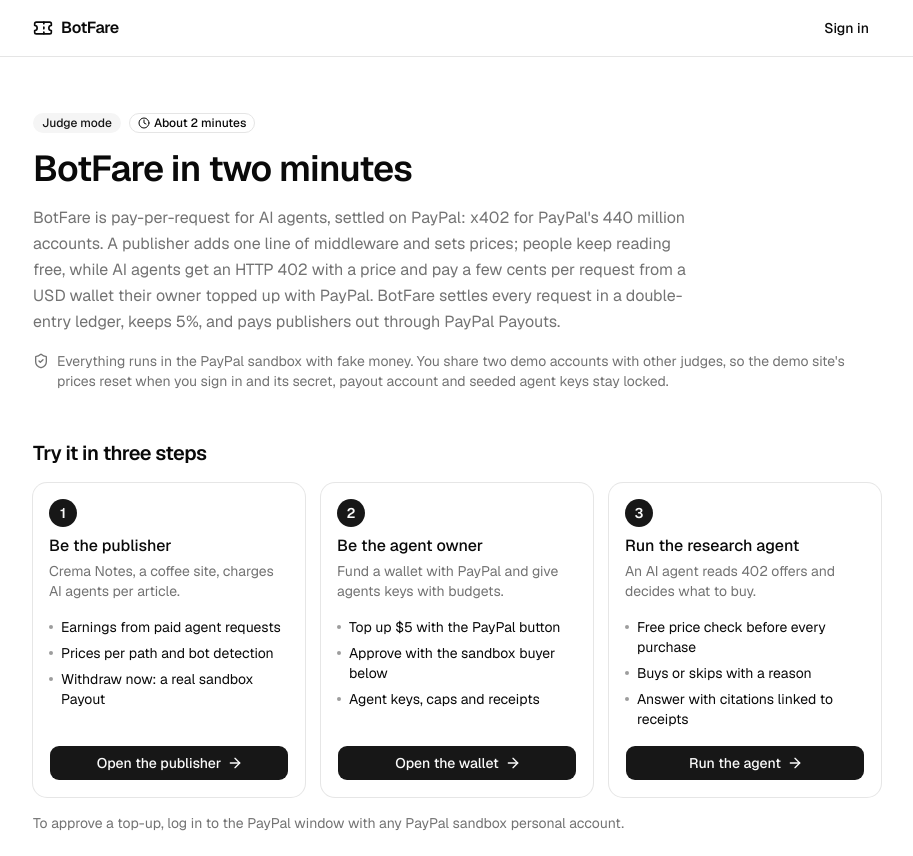
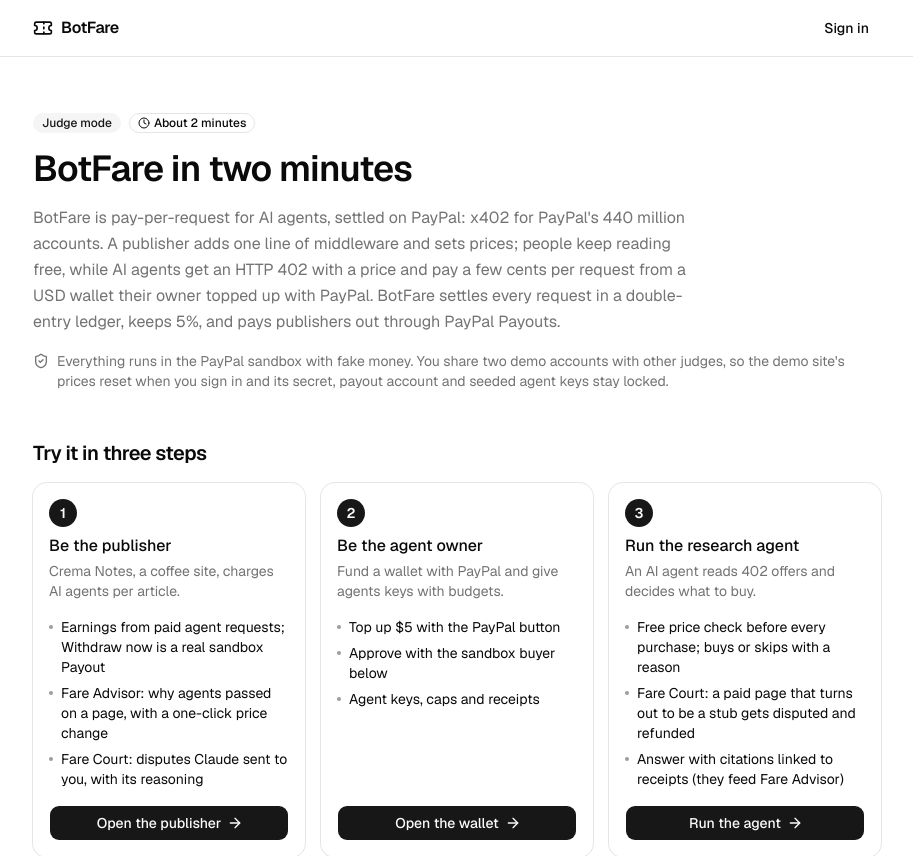
Before and after one commit to Sajjad21990/botfare, a Next.js app in the folder apps/web/: page /judge in a window 1280 px wide. Shown: the top 856 px of the page, without its empty margins (183-1096 px from the left). Built offline with nearby package versions, Linux system fonts and the light colour scheme.

Commit message:
Judge tour names Fare Court and Fare Advisor; stop preloading unused Geist fonts; README wording

```diff
--- a/apps/web/src/app/judge/page.tsx
+++ b/apps/web/src/app/judge/page.tsx
@@ -79,9 +79,9 @@ export default function JudgePage() {
               title="Be the publisher"
               description="Crema Notes, a coffee site, charges AI agents per article."
               points={[
-                "Earnings from paid agent requests",
-                "Prices per path and bot detection",
-                "Withdraw now: a real sandbox Payout",
+                "Earnings from paid agent requests; Withdraw now is a real sandbox Payout",
+                "Fare Advisor: why agents passed on a page, with a one-click price change",
+                "Fare Court: disputes Claude sent to you, with its reasoning",
               ]}
             >
               <PersonaStepButton persona="publisher" href="/publisher" label="Open the publisher" />
@@ -103,9 +103,9 @@ export default function JudgePage() {
               title="Run the research agent"
               description="An AI agent reads 402 offers and decides what to buy."
               points={[
-                "Free price check before every purchase",
-                "Buys or skips with a reason",
-                "Answer with citations linked to receipts",
+                "Free price check before every purchase; buys or skips with a reason",
+                "Fare Court: a paid page that turns out to be a stub gets disputed and refunded",
+                "Answer with citations linked to receipts (they feed Fare Advisor)",
               ]}
             >
               <PersonaStepButton persona="agentOwner" href="/agent" label="Run the agent" />
--- a/apps/web/src/app/layout.tsx
+++ b/apps/web/src/app/layout.tsx
@@ -6,11 +6,14 @@ import "./globals.css";
 const geistSans = Geist({
   variable: "--font-geist-sans",
   subsets: ["latin"],
+  // The landing page uses its own fonts; don't preload these on every route.
+  preload: false,
 });
 
 const geistMono = Geist_Mono({
   variable: "--font-geist-mono",
   subsets: ["latin"],
+  preload: false,
 });
 
 export const metadata: Metadata = {
```
Also changed, not shown: 1 other file (tests, documents, lock files or other folders).
